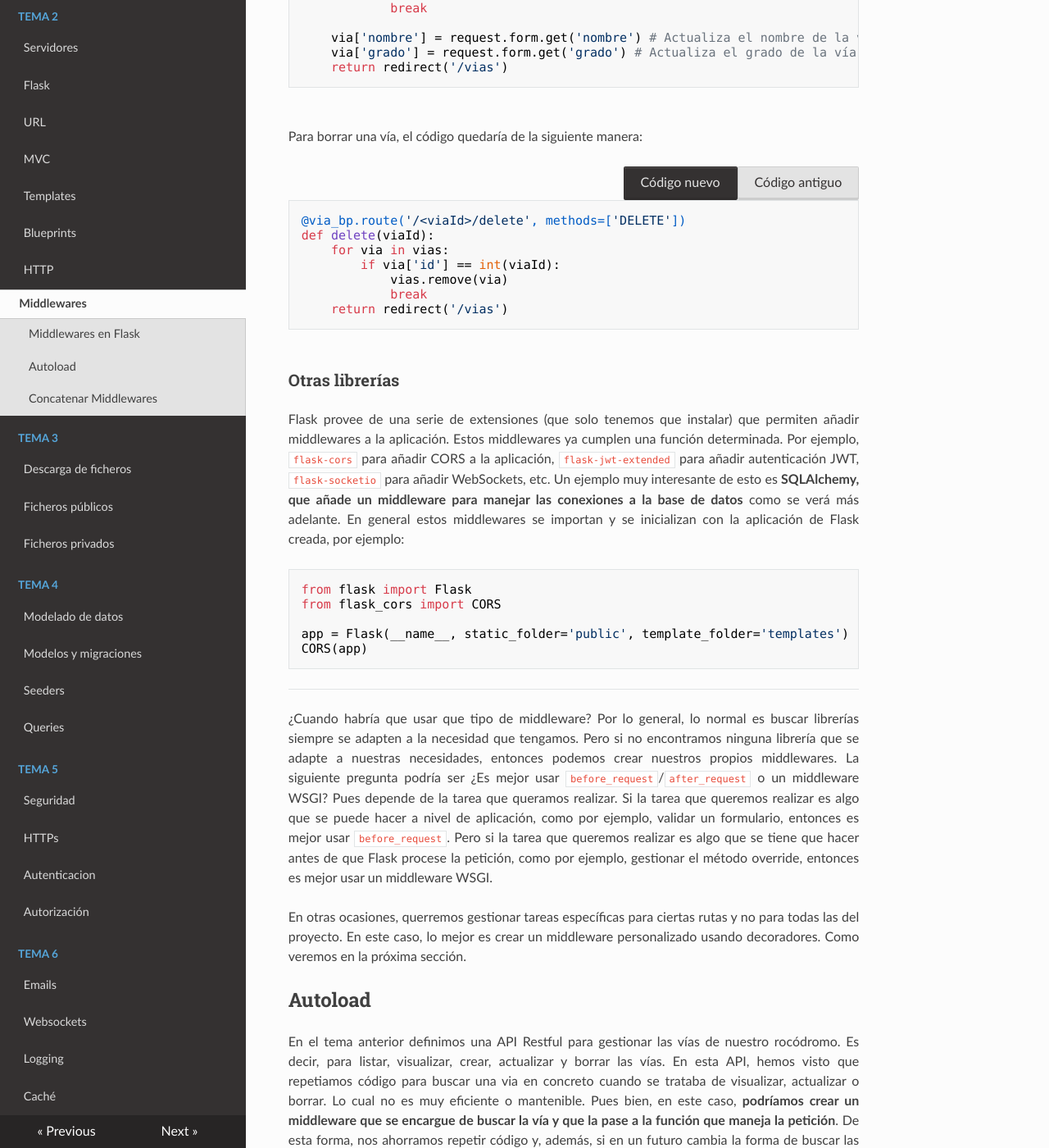
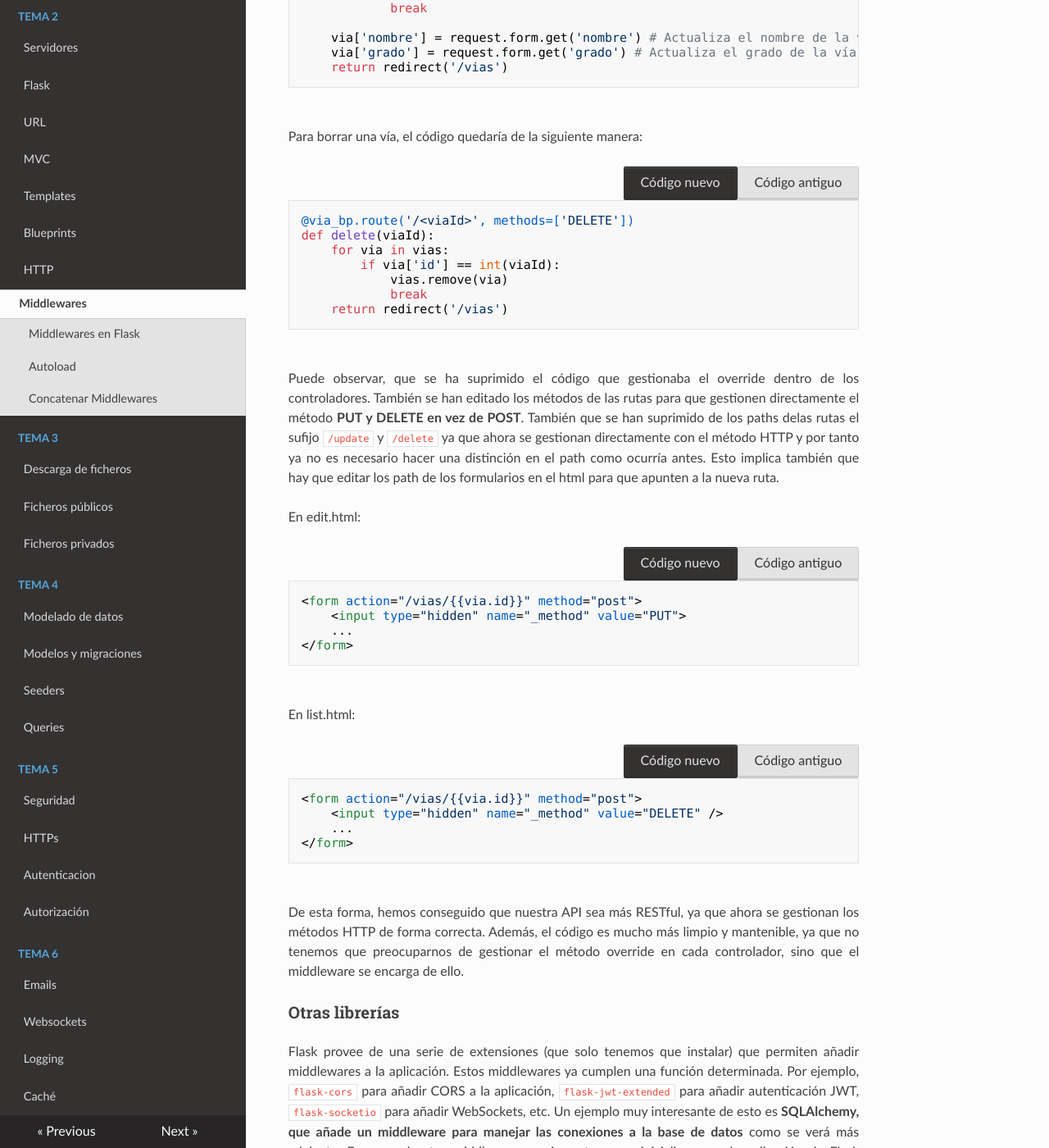
Before and after one commit to apozohue10/tecw, an MkDocs documentation site: the page built from docs/tema2/middlewares.md, in a window 1280 px wide and 1400 px high, scrolled down 3099 px. Shown: the whole window at 82% size. Built offline with MkDocs 1.6.1, drawn with Linux system fonts in a browser that asks for light colours; nearby versions of some CDN libraries; some of the changed text lies outside the part shown.

Commit message:
Include fix HTML in middlewares

````diff
--- a/docs/tema2/middlewares.md
+++ b/docs/tema2/middlewares.md
@@ -174,6 +174,66 @@ def delete(viaId):
 </div>
 
 <br>
+
+Puede observar, que se ha suprimido el código que gestionaba el override dentro de los controladores. También se han editado los métodos de las rutas para que gestionen directamente el método **PUT y DELETE en vez de POST**.  También que se han suprimido de los paths delas rutas el sufijo `/update` y `/delete` ya que ahora se gestionan directamente con el método HTTP y por tanto ya no es necesario hacer una distinción en el path como ocurría antes. Esto implica también que hay que editar los path de los formularios en el html para que apunten a la nueva ruta.
+
+En edit.html:
+
+<div class="toggleCodeContainer">
+<div class="toogleButton">
+<button class="buttonModificado btn btn-primary btn-sm active">Código nuevo</button>
+<button class="buttonOriginal btn btn-primary btn-sm">Código antiguo</button>
+</div>
+<div class="modificado">
+```html
+<form action="/vias/{{via.id}}" method="post">
+    <input type="hidden" name="_method" value="PUT">
+    ...
+</form>
+```
+</div>
+<div class="original" hidden>
+```html
+<form action="/vias/{{via.id}}/update" method="post">
+    <input type="hidden" name="_method" value="PUT">
+    ...
+</form>
+```
+</div>
+</div>
+
+<br>
+
+En list.html:
+
+<div class="toggleCodeContainer">
+<div class="toogleButton">
+<button class="buttonModificado btn btn-primary btn-sm active">Código nuevo</button>
+<button class="buttonOriginal btn btn-primary btn-sm">Código antiguo</button>
+</div>
+<div class="modificado">
+```html
+<form action="/vias/{{via.id}}" method="post">
+    <input type="hidden" name="_method" value="DELETE" />
+    ...
+</form>
+```
+</div>
+<div class="original" hidden>
+```html
+<form action="/vias/{{via.id}}/delete" method="post">
+    <input type="hidden" name="_method" value="DELETE" />
+    ...
+</form>
+```
+</div>
+</div>
+
+<br>
+
+
+
+De esta forma, hemos conseguido que nuestra API sea más RESTful, ya que ahora se gestionan los métodos HTTP de forma correcta. Además, el código es mucho más limpio y mantenible, ya que no tenemos que preocuparnos de gestionar el método override en cada controlador, sino que el middleware se encarga de ello.
 
 ### Otras librerías
 
````
Also changed, not shown: other parts of docs/tema2/middlewares.md (+2 -2 lines).
